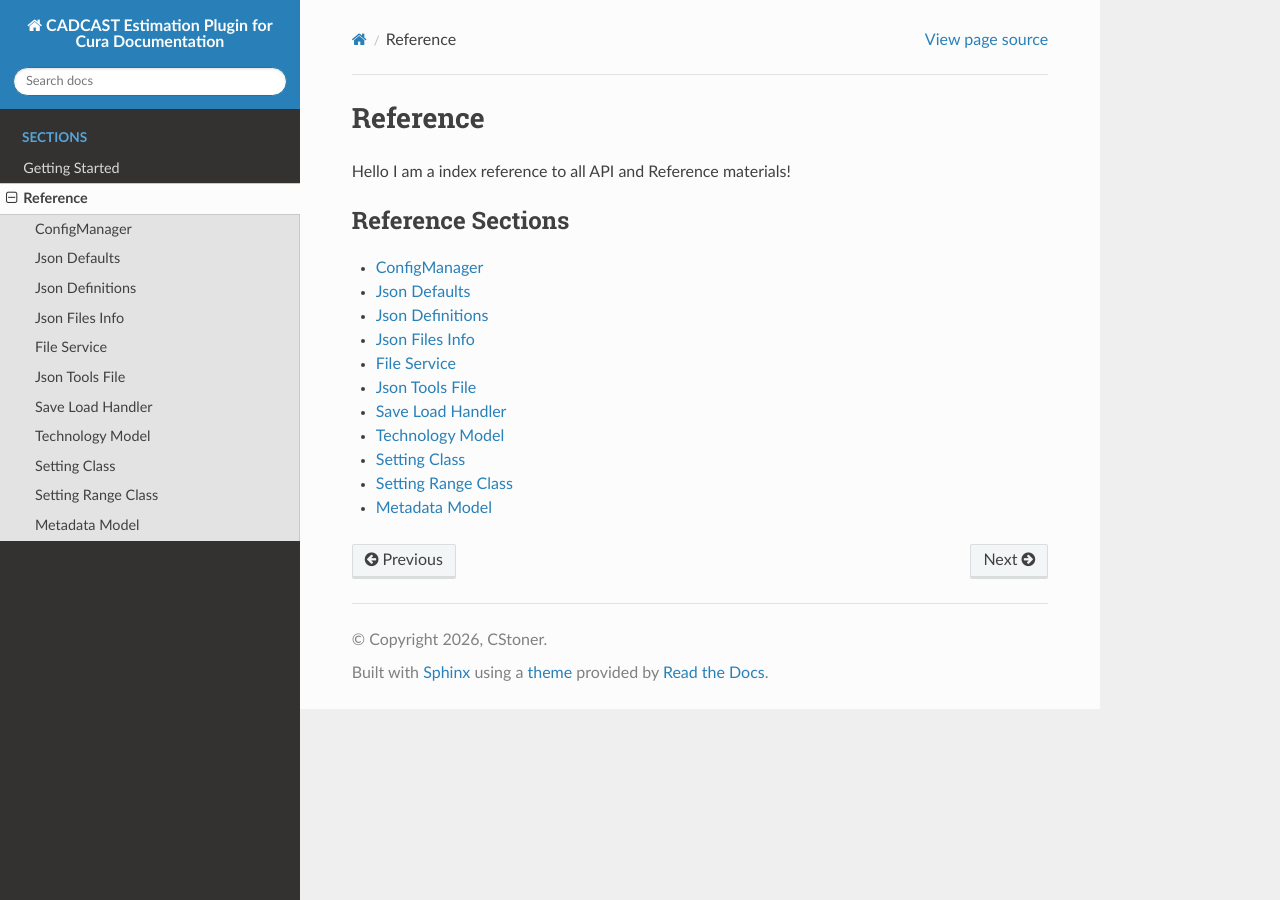
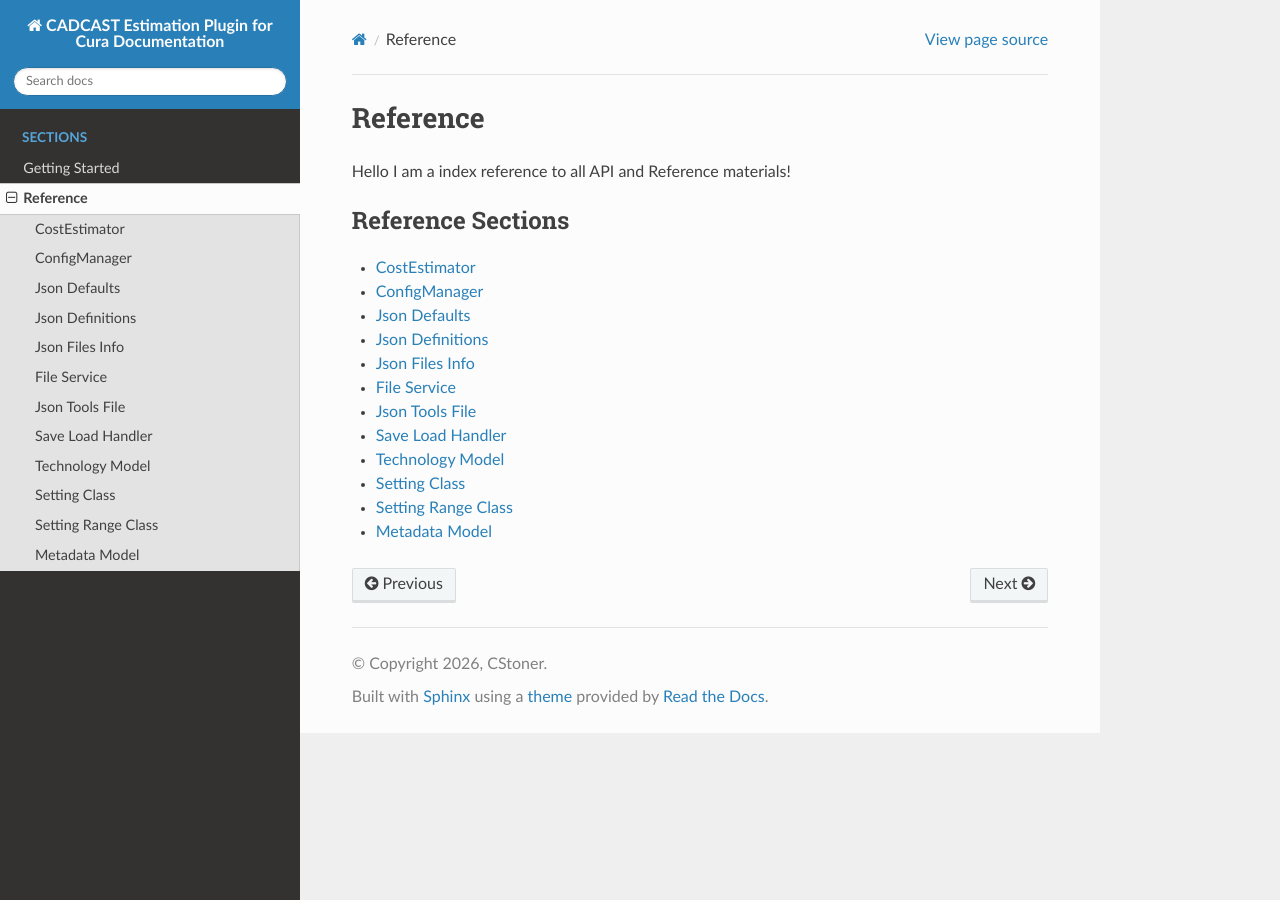
Before and after one commit to cstoner-arizona/CostEstimator_Documentation, a Sphinx documentation site: the page built from source/reference/reference_index.md, in a window 1280 px wide. Built offline with Sphinx 7.4.7 and the Read the Docs theme 3.1.0, drawn with Linux system fonts in a browser that asks for light colours; pages that are not in the unit, such as notebooks, are missing from menus.

Commit message:
feat(CostEstimator) Started on the main CostEstimator in the main/ directory.

```diff
--- /dev/null
+++ b/source/reference/main/CostEstimator.py.md
@@ -0,0 +1,2 @@
+(CostEstimator)=
+# CostEstimator
--- a/source/reference/reference_index.md
+++ b/source/reference/reference_index.md
@@ -7,6 +7,7 @@ Hello I am a index reference to all API and Reference materials!
   :maxdepth: 1
   :caption: Reference Sections
 
+main/CostEstimator.py
 managers/config_manager.py
 json/JsonDefaults
 json/JsonDefinitions
```
